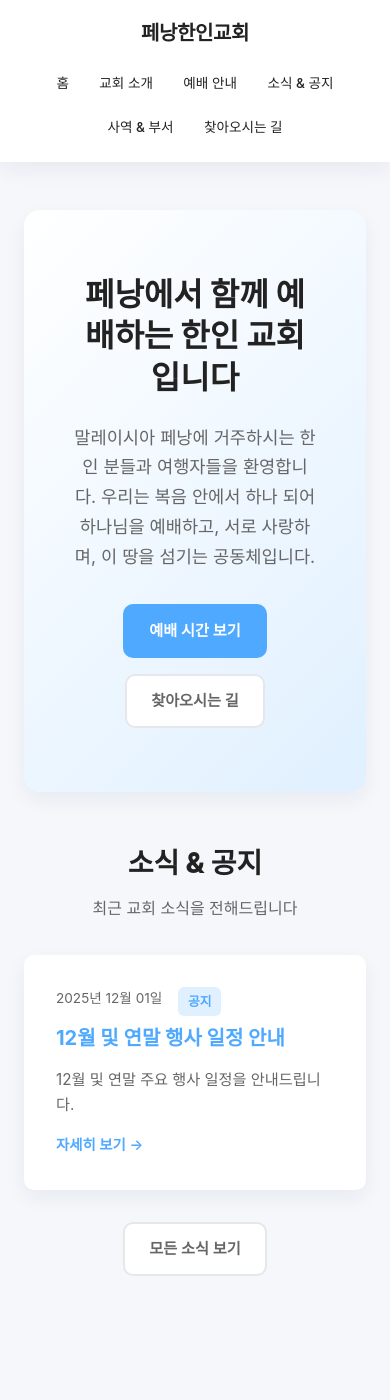
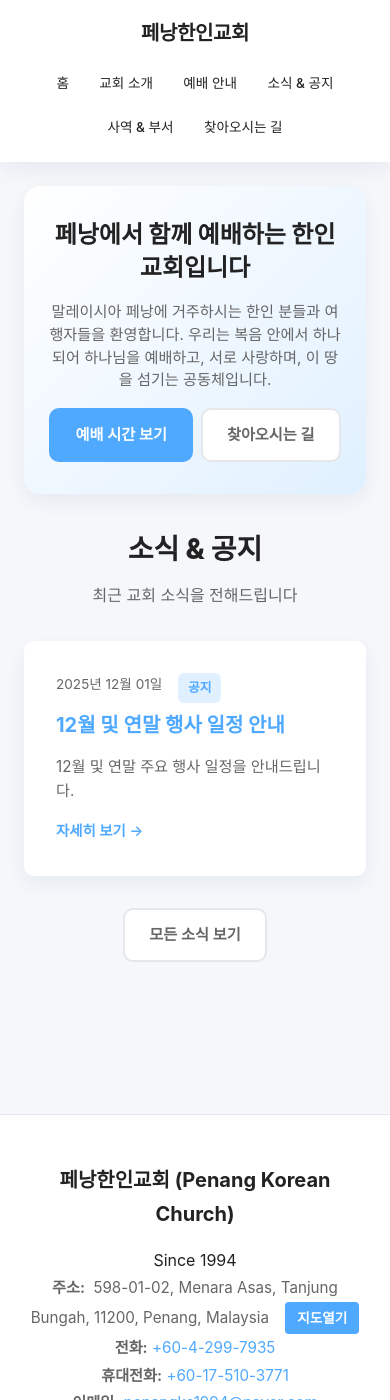
Before and after one commit to penang-korean-church/penang-korean-church.github.io, a Jekyll site: the page built from index.md, in a window 390 px wide and 1400 px high. Built offline with Jekyll 4.4.1, drawn with Linux system fonts in a browser that asks for light colours.

Commit message:
feat: SEO 개선 및 모바일 UX 최적화
- SEO 메타 태그 추가로 검색 엔진 최적화
  - application-name, publisher, copyright 태그 추가
  - 검색 결과에서 교회 이름이 정확히 표시되도록 개선

- 모바일 첫 화면에 주요 버튼 표시 최적화
  - Hero 섹션 여백 축소 (64px → 32px)
  - 텍스트 크기 및 간격 조정으로 컴팩트한 레이아웃
  - "예배 시간 보기", "찾아오시는 길" 버튼이 스크롤 없이 보임

🤖 Generated with [Claude Code](https://claude.com/claude-code)

Co-Authored-By: Claude <noreply@anthropic.com>

```diff
--- a/_layouts/default.html
+++ b/_layouts/default.html
@@ -12,6 +12,9 @@
   <meta name="keywords" content="{{ page.keywords | default: site.keywords }}">
   <meta name="author" content="{{ site.author }}">
   <meta name="language" content="{{ site.lang | default: 'ko' }}">
+  <meta name="application-name" content="{{ site.church.name }}">
+  <meta name="apple-mobile-web-app-title" content="{{ site.church.name }}">
+  <meta name="theme-color" content="#2563eb">
   <link rel="canonical" href="{{ page.url | absolute_url }}">
 
   <!-- Open Graph / Facebook -->
@@ -93,6 +96,8 @@
   <meta name="googlebot" content="index, follow">
   <meta name="revisit-after" content="7 days">
   <meta name="format-detection" content="telephone=yes">
+  <meta name="publisher" content="{{ site.church.name }}">
+  <meta name="copyright" content="{{ site.church.name }}">
   <meta name="geo.region" content="MY-07">
   <meta name="geo.placename" content="Penang">
   <meta name="geo.position" content="{{ site.church.latitude }};{{ site.church.longitude }}">
--- a/assets/css/style.css
+++ b/assets/css/style.css
@@ -192,6 +192,7 @@ img {
   max-width: 600px;
   margin-left: auto;
   margin-right: auto;
+  line-height: 1.6;
 }
 
 .hero-actions {
@@ -199,6 +200,39 @@ img {
   gap: var(--space-sm);
   justify-content: center;
   flex-wrap: wrap;
+}
+
+/* Mobile optimizations for hero section */
+@media (max-width: 767px) {
+  .site-main {
+    padding: var(--space-md) 0;
+  }
+
+  .hero {
+    padding: var(--space-lg) var(--space-md);
+    margin-bottom: var(--space-lg);
+  }
+
+  .hero-title {
+    font-size: 1.5rem;
+    margin-bottom: var(--space-sm);
+    line-height: 1.4;
+  }
+
+  .hero-text {
+    font-size: 0.95rem;
+    margin-bottom: var(--space-sm);
+    line-height: 1.5;
+  }
+
+  .hero-actions {
+    gap: var(--space-xs);
+  }
+
+  .btn {
+    padding: 0.65rem 1.25rem;
+    font-size: 0.9rem;
+  }
 }
 
 @media (min-width: 768px) {
```
